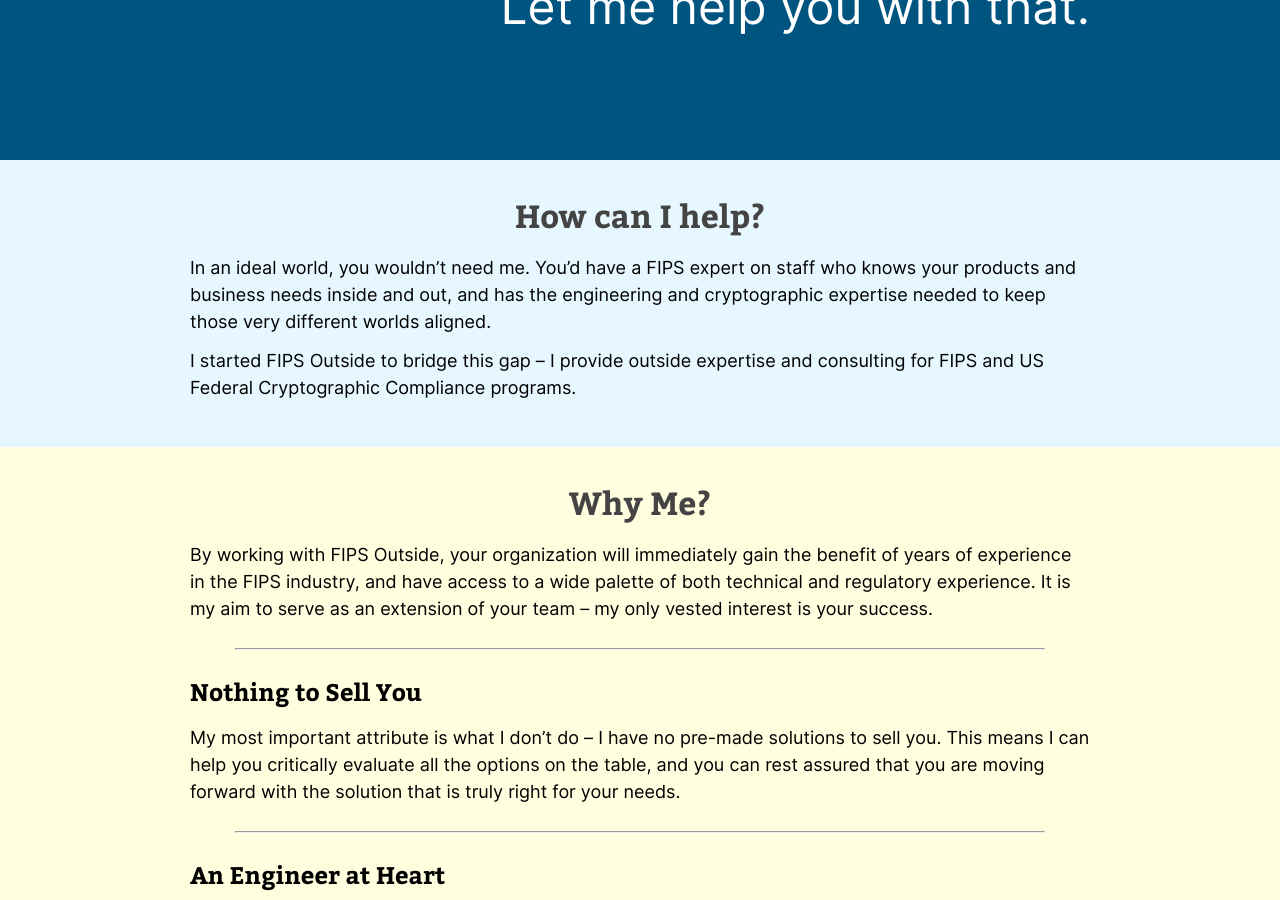
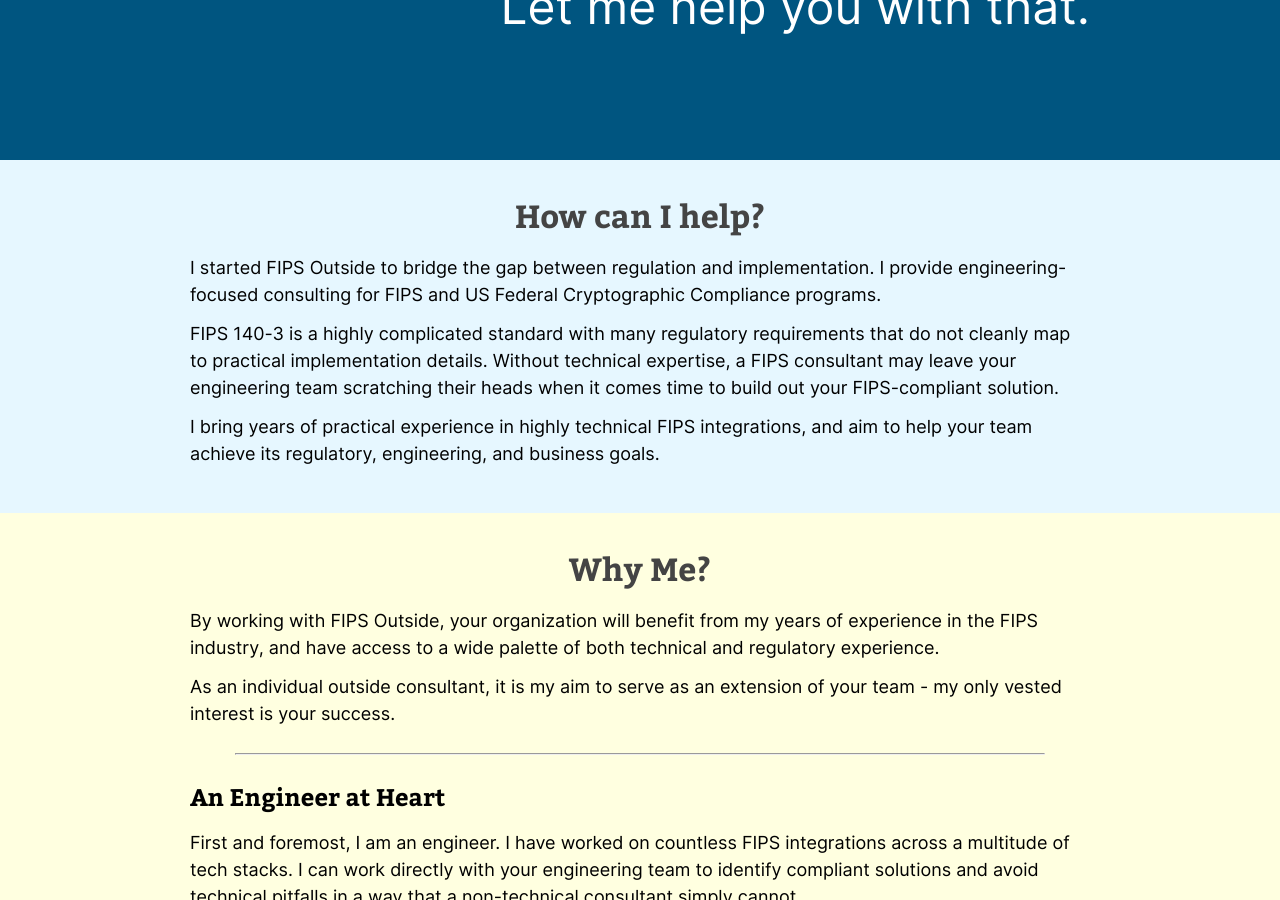
Before and after one commit to fipsoutside/fipsoutside.github.io, a Jekyll site: the page built from index.markdown, in a window 1280 px wide and 900 px high, scrolled down 376 px. Built offline with Jekyll 4.4.1, drawn with Linux system fonts in a browser that asks for light colours; some of the changed text lies outside the part shown.

Commit message:
Update content

```diff
--- a/_sections/how-i-help.markdown
+++ b/_sections/how-i-help.markdown
@@ -2,6 +2,8 @@
 section-id: how-i-help
 title: How can I help?
 ---
-In an ideal world, you wouldn’t need me. You’d have a FIPS expert on staff who knows your products and business needs inside and out, and has the engineering and cryptographic expertise needed to keep those very different worlds aligned.
+I started FIPS Outside to bridge the gap between regulation and implementation. I provide engineering-focused consulting for FIPS and US Federal Cryptographic Compliance programs.
 
-I started FIPS Outside to bridge this gap – I provide outside expertise and consulting for FIPS and US Federal Cryptographic Compliance programs.
+FIPS 140-3 is a highly complicated standard with many regulatory requirements that do not cleanly map to practical implementation details. Without technical expertise, a FIPS consultant may leave your engineering team scratching their heads when it comes time to build out your FIPS-compliant solution.
+
+I bring years of practical experience in highly technical FIPS integrations, and aim to help your team achieve its regulatory, engineering, and business goals.
```
Also changed, not shown: _sections/why-me.markdown (+10 -12 lines).
